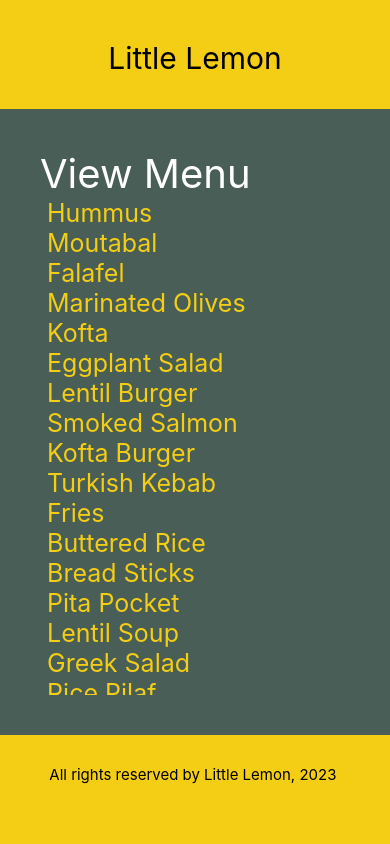
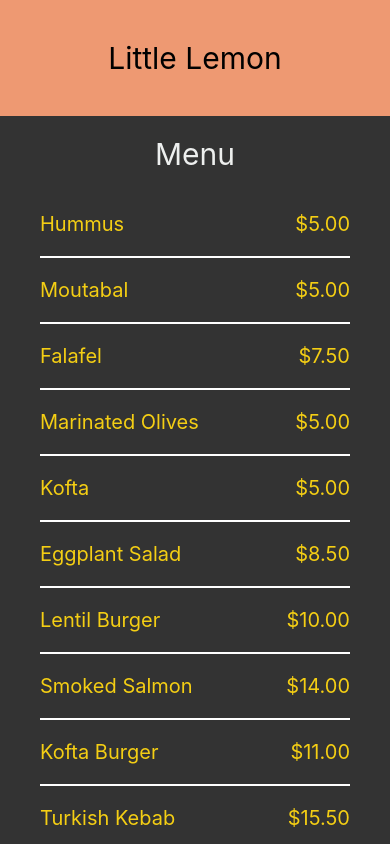
Before and after one commit to joewhocodes/LittleLemon, a React Native app: screen / in a window 390 px wide. Built offline with nearby package versions, Linux system fonts and the light colour scheme.

Commit message:
change ScrollView for FlatList component in MenuItems component, and update styling

```diff
--- a/App.js
+++ b/App.js
@@ -7,19 +7,22 @@
 export default function App() {
 	return (
 		<>
-			<View style={appStyles.container}>
+			<View style={styles.container}>
 				<Header />
 				<MenuItems />
-				{/* <WelcomeScreen /> */}
+			</View>
+			{/* <WelcomeScreen /> */}
+			{/* <View style={styles.footerContainer}>
 				<Footer />
-			</View>
+			</View> */}
 		</>
 	);
 }
 
-const appStyles = StyleSheet.create({
+const styles = StyleSheet.create({
 	container: {
 		flex: 1,
-		backgroundColor: '#495E57',
+		backgroundColor: '#333333',
 	},
+	footerContainer: { backgroundColor: '#333333' },
 });
--- a/WelcomeScreen.tsx
+++ b/WelcomeScreen.tsx
@@ -4,10 +4,10 @@
 export default function WelcomeScreen() {
 	return (
 		<ScrollView indicatorStyle='white' style={{ flex: 1 }}>
-			<Text style={welcomeStyles.welcomeHeader}>
+			<Text style={styles.headerText}>
 				Welcome to Little Lemon
 			</Text>
-			<Text style={welcomeStyles.welcomeText}>
+			<Text style={styles.regularText}>
 				Little Lemon is a charming neighborhood bistro that serves
 				simple food and classic cocktails in a lively but casual
 				environment. We would love to hear your experience with us!
@@ -16,21 +16,18 @@
 	);
 }
 
-const welcomeStyles = StyleSheet.create({
+const styles = StyleSheet.create({
     container: {
       flex: 1,
-		backgroundColor: '#EDEFEE',
-		alignItems: 'center',
-		justifyContent: 'center',
     },
-	welcomeHeader: {
+    headerText: {
       padding: 40,
-		fontSize: 50,
+      fontSize: 30,
       color: '#EDEFEE',
       textAlign: 'center',
     },
-	welcomeText: {
-		fontSize: 44,
+    regularText: {
+      fontSize: 24,
       padding: 20,
       marginVertical: 8,
       color: '#EDEFEE',
--- a/components/Footer.tsx
+++ b/components/Footer.tsx
@@ -2,24 +2,23 @@
 
 export default function Footer() {
 	return (
-		<View style={footerStyles.container}>
-			<Text style={footerStyles.footerText}>
-				All rights reserved by Little Lemon, 2023{' '}
+		<View style={styles.container}>
+			<Text style={styles.footerText}>
+				All rights reserved by Little Lemon, 2023
 			</Text>
 		</View>
 	);
 }
 
-const footerStyles = StyleSheet.create({
+const styles = StyleSheet.create({
 	container: {
-		flex: 0.15,
-		backgroundColor: '#F4CE14',
+		backgroundColor: '#EE9972',
+		marginBottom: 20,
 	},
 	footerText: {
-        padding: 10,
-		fontSize: 15,
+		fontSize: 18,
 		color: 'black',
 		textAlign: 'center',
-        paddingTop: 30,
+		fontStyle: 'italic',
 	},
 });
--- a/components/Header.tsx
+++ b/components/Header.tsx
@@ -2,16 +2,15 @@
 
 export default function Header() {
 	return (
-		<View style={headerStyles.container}>
-			<Text style={headerStyles.headerText}>Little Lemon</Text>
+		<View style={styles.container}>
+			<Text style={styles.headerText}>Little Lemon</Text>
 		</View>
 	);
 }
 
-const headerStyles = StyleSheet.create({
+const styles = StyleSheet.create({
 	container: {
-		flex: 0.15,
-		backgroundColor: '#F4CE14',
+		backgroundColor: '#EE9972',
 	},
 	headerText: {
 		padding: 40,
--- a/components/MenuItems.tsx
+++ b/components/MenuItems.tsx
@@ -1,36 +1,92 @@
-import React from 'react';
-import { View, Text, ScrollView, StyleSheet } from 'react-native';
+import { View, Text, StyleSheet, FlatList } from 'react-native';
 
 const menuItemsToDisplay = [
-	' Hummus \n Moutabal \n Falafel \n Marinated Olives \n Kofta \n Eggplant Salad \n Lentil Burger \n Smoked Salmon \n Kofta Burger \n Turkish Kebab \n Fries \n Buttered Rice \n Bread Sticks \n Pita Pocket \n Lentil Soup \n Greek Salad \n Rice Pilaf \n Baklava \n Tartufo \n Tiramisu \n Panna Cotta',
+	{ name: 'Hummus', price: '$5.00', id: '1A' },
+	{ name: 'Moutabal', price: '$5.00', id: '2B' },
+	{ name: 'Falafel', price: '$7.50', id: '3C' },
+	{ name: 'Marinated Olives', price: '$5.00', id: '4D' },
+	{ name: 'Kofta', price: '$5.00', id: '5E' },
+	{ name: 'Eggplant Salad', price: '$8.50', id: '6F' },
+	{ name: 'Lentil Burger', price: '$10.00', id: '7G' },
+	{ name: 'Smoked Salmon', price: '$14.00', id: '8H' },
+	{ name: 'Kofta Burger', price: '$11.00', id: '9I' },
+	{ name: 'Turkish Kebab', price: '$15.50', id: '10J' },
+	{ name: 'Fries', price: '$3.00', id: '11K' },
+	{ name: 'Buttered Rice', price: '$3.00', id: '12L' },
+	{ name: 'Bread Sticks', price: '$3.00', id: '13M' },
+	{ name: 'Pita Pocket', price: '$3.00', id: '14N' },
+	{ name: 'Lentil Soup', price: '$3.75', id: '15O' },
+	{ name: 'Greek Salad', price: '$6.00', id: '16Q' },
+	{ name: 'Rice Pilaf', price: '$4.00', id: '17R' },
+	{ name: 'Baklava', price: '$3.00', id: '18S' },
+	{ name: 'Tartufo', price: '$3.00', id: '19T' },
+	{ name: 'Tiramisu', price: '$5.00', id: '20U' },
+	{ name: 'Panna Cotta', price: '$5.00', id: '21V' },
 ];
 
+const Item = ({ name, price }) => (
+	<View style={styles.innerContainer}>
+		<Text style={styles.itemText}>{name}</Text>
+		<Text style={styles.itemText}>{price}</Text>
+	</View>
+);
+
+const Separator = () => <View style={styles.separator} />;
+
+const Header = () => <Text style={styles.headerText}>Menu</Text>;
+const Footer = () => <Text style={styles.footerText}>All rights reserved by Little Lemon, 2023</Text>;
+
 const MenuItems = () => {
+	const renderItem = ({ item }) => (
+		<Item name={item.name} price={item.price} />
+	);
+
 	return (
-		<View style={menuStyles.container}>
-			<ScrollView indicatorStyle='white'>
-				<Text style={menuStyles.headingText}>View Menu</Text>
-				<Text style={menuStyles.menuText}>
-					{menuItemsToDisplay}
-				</Text>
-			</ScrollView>
+		<View style={styles.container}>
+			<FlatList
+				data={menuItemsToDisplay}
+				keyExtractor={item => item.id}
+				renderItem={renderItem}
+                ItemSeparatorComponent={Separator}
+                ListHeaderComponent={Header}
+                ListFooterComponent={Footer}
+			></FlatList>
 		</View>
 	);
 };
 
-const menuStyles = StyleSheet.create({
+const styles = StyleSheet.create({
 	container: {
-		padding: 40,
-		flex: 0.75,
+		flex: 1,
 	},
-	headingText: {
-		color: 'white',
-		fontSize: 40,
+    headerText: {
+        padding: 20,
+        fontSize: 30,
+        color: '#EDEFEE',
+        textAlign: 'center',
+        },
+    footerText: {
+        fontSize: 18,
+        color: '#EDEFEE',
+        textAlign: 'center',
+        fontStyle: 'italic',
+        },
+    separator: {
+        height: 2,
+        marginHorizontal: 40,
+        backgroundColor: 'white',
+        },
+	innerContainer: {
+		paddingHorizontal: 40,
+		paddingVertical: 20,
+		backgroundColor: '#333333',
+		flexDirection: 'row',
+		justifyContent: 'space-between',
 	},
-    menuText: {
-        color: '#F4CE14',
-        fontSize: 25,
-    }
+	itemText: {
+		color: '#F4CE14',
+		fontSize: 20,
+	},
 });
 
 export default MenuItems;
```
Lines whose indentation alone changed are shown as unchanged.
